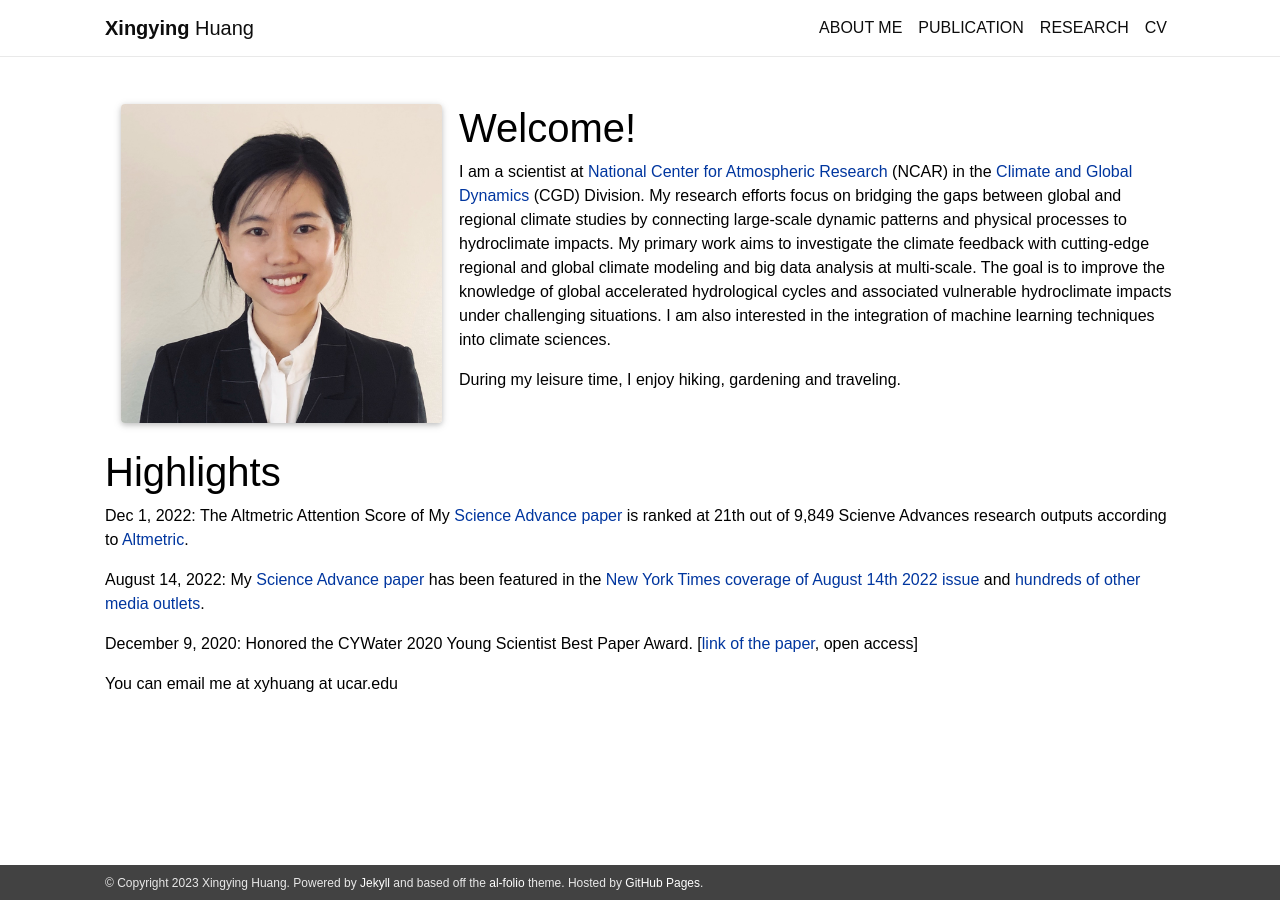
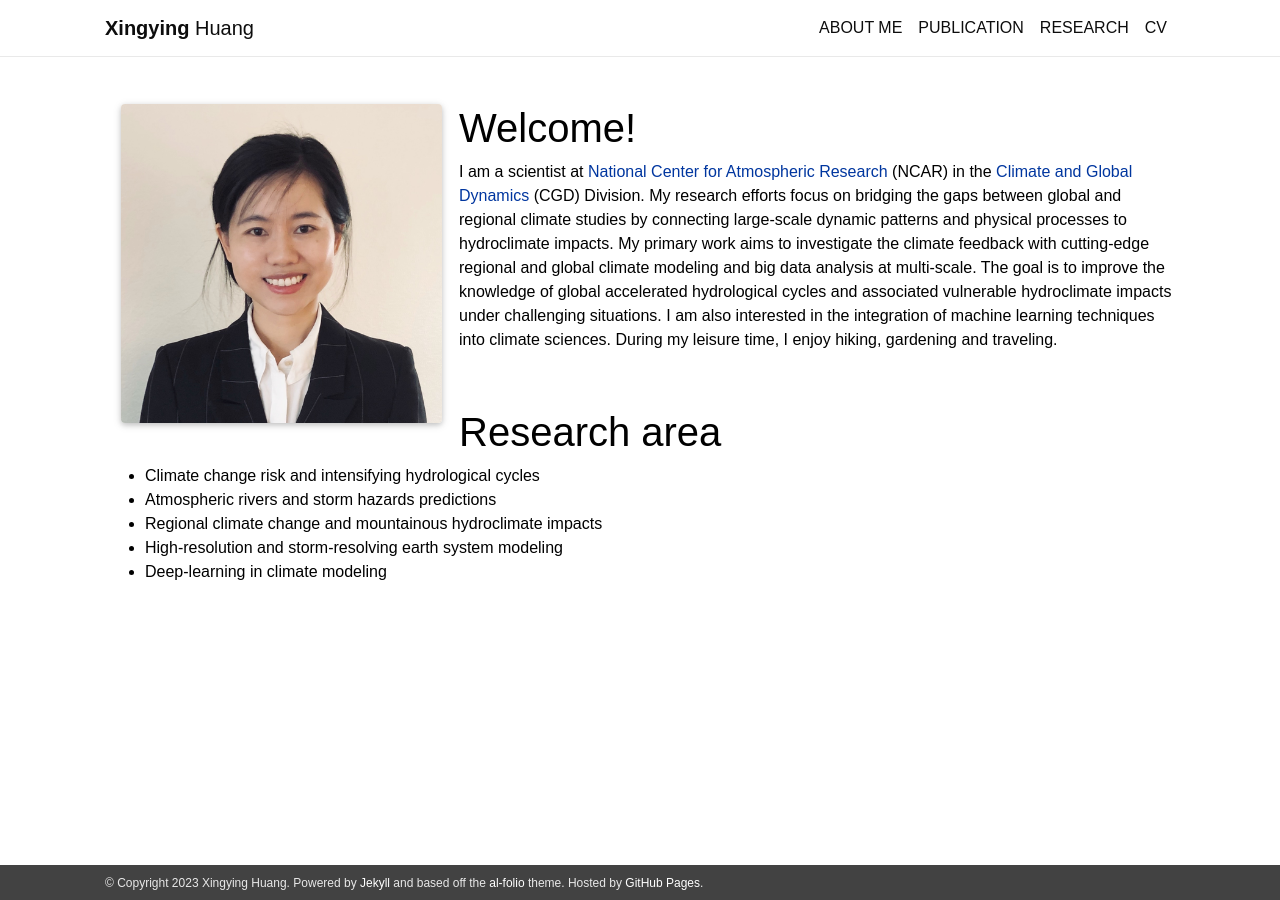
Before and after one commit to Xingyhuang/new_xingyhuang.github.io, a Jekyll site: the page built from _pages/about.md, in a window 1280 px wide. Built offline with Jekyll 4.4.1, drawn with Linux system fonts in a browser that asks for light colours; nearby versions of some CDN libraries; a style sheet for code colours, icons or effects is not loaded.

Commit message:
Update about.md

```diff
--- a/_pages/about.md
+++ b/_pages/about.md
@@ -12,26 +12,25 @@ profile:
     #<p>123 your address street</p>
     #<p>Your City, State 12345</p>
 
-news: false  # includes a list of news items
-selected_papers: false # includes a list of papers marked as "selected={true}"
 ---
-
-
 
 # Welcome!
 
-I am a scientist at [National Center for Atmospheric Research](https://ncar.ucar.edu/) (NCAR) in the [Climate and Global Dynamics](https://www.cgd.ucar.edu/) (CGD) Division. My research efforts focus on bridging the gaps between global and regional climate studies by connecting large-scale dynamic patterns and physical processes to hydroclimate impacts. My primary work aims to investigate the climate feedback with cutting-edge regional and global climate modeling and big data analysis at multi-scale. The goal is to improve the knowledge of global accelerated hydrological cycles and associated vulnerable hydroclimate impacts under challenging situations. I am also interested in the integration of machine learning techniques into climate sciences.
-
-During my leisure time, I enjoy hiking, gardening and traveling.
+I am a scientist at [National Center for Atmospheric Research](https://ncar.ucar.edu/) (NCAR) in the [Climate and Global Dynamics](https://www.cgd.ucar.edu/) (CGD) Division. My research efforts focus on bridging the gaps between global and regional climate studies by connecting large-scale dynamic patterns and physical processes to hydroclimate impacts. My primary work aims to investigate the climate feedback with cutting-edge regional and global climate modeling and big data analysis at multi-scale. The goal is to improve the knowledge of global accelerated hydrological cycles and associated vulnerable hydroclimate impacts under challenging situations. I am also interested in the integration of machine learning techniques into climate sciences. During my leisure time, I enjoy hiking, gardening and traveling.
 
 <!---
 Before joining NCAR, I did my postdoctoral research at the University of California, Los Angeles in [Alex Hall's group](https://dept.atmos.ucla.edu/alexhall/home) and at the University of California, Santa Barbara in [Samantha Stevenson's group](https://www.samanthalstevenson.com/). I received my PhD in Atmospheric Science from the University of California, Davis in [Paul Ullrich's group](https://climate.ucdavis.edu/). My research focuses on understanding the response of atmospheric dynamics to external climate forcing, the associated changes to the behavior of extreme events, and how to build credible climate projections. I am also interested in how extreme weather events would affect hydrological cycle and ecosystems, and the integration of machine learning techniques into climate sciences.
 -->
-
 <br/>
 
-# Highlights
+# Research area
+- Climate change risk and intensifying hydrological cycles
+- Atmospheric rivers and storm hazards predictions
+- Regional climate change and mountainous hydroclimate impacts
+- High-resolution and storm-resolving earth system modeling
+- Deep-learning in climate modeling
 
+<!---
 **Dec 1, 2022:** The Altmetric Attention Score of My <a href='https://www.science.org/doi/10.1126/sciadv.abq0995'>Science Advance paper </a> is ranked at 21th out of 9,849 Scienve Advances research outputs according to <a href='https://scienceadvances.altmetric.com/details/134020757#score'>Altmetric</a>.
 
 **August 14, 2022:** My <a href='https://www.science.org/doi/10.1126/sciadv.abq0995'>Science Advance paper </a> has been featured in the <a href='https://www.nytimes.com/interactive/2022/08/12/climate/california-rain-storm.html'>New York Times coverage of August 14th 2022 issue</a> and <a href='https://scienceadvances.altmetric.com/details/134020757/news'>hundreds of other media outlets</a>.
@@ -39,3 +38,4 @@ Before joining NCAR, I did my postdoctoral research at the University of Califor
 **December 9, 2020:** Honored the CYWater 2020 Young Scientist Best Paper Award. [[link of the paper](https://advances.sciencemag.org/content/6/29/eaba1323), open access]
 
 You can email me at xyhuang at ucar.edu
+-->
```
